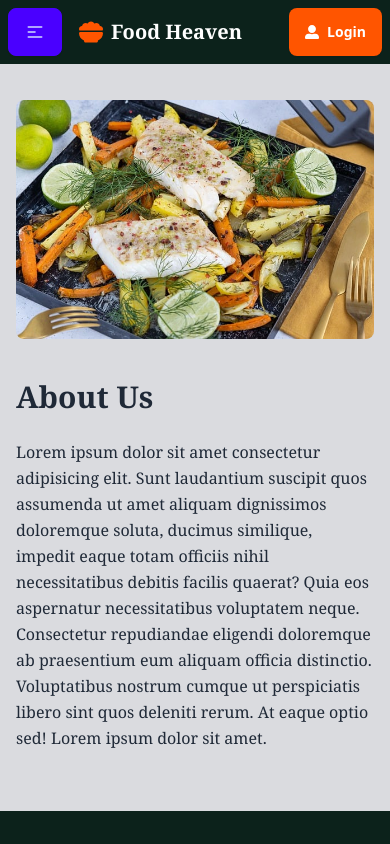
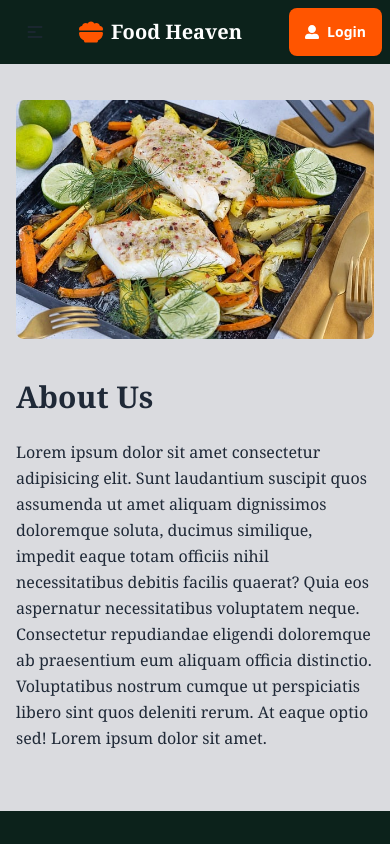
Before and after one commit to bibiamina08/Food-Heaven, a React (Vite) app: page /about in a window 390 px wide. Shown: the top 844 px of the page. Built offline with nearby package versions, Linux system fonts and the light colour scheme.

Commit message:
dorpdown changed

```diff
--- a/src/components/Navbar.jsx
+++ b/src/components/Navbar.jsx
@@ -8,7 +8,7 @@ export default function Navbar() {
     <div className="navbar bg-[#0C221B]">
       <div className="navbar-start">
         <div className="dropdown">
-          <div tabIndex={0} role="button" className="btn btn-primary lg:hidden">
+          <div tabIndex={0} role="button" className="btn btn-ghost lg:hidden">
             <svg
               xmlns="http://www.w3.org/2000/svg"
               className="h-5 w-5"
@@ -26,7 +26,7 @@ export default function Navbar() {
           </div>
           <ul
             tabIndex={0}
-            className="menu menu-sm dropdown-content bg-base-100 rounded-box z-[1] mt-3 w-52 p-2 text-white shadow"
+            className="menu menu-sm dropdown-content bg-base-100 rounded-box z-[1] mt-3 w-52 p-2 text-black shadow"
           >
             <li>
               <Link to="/">Home</Link>
```
